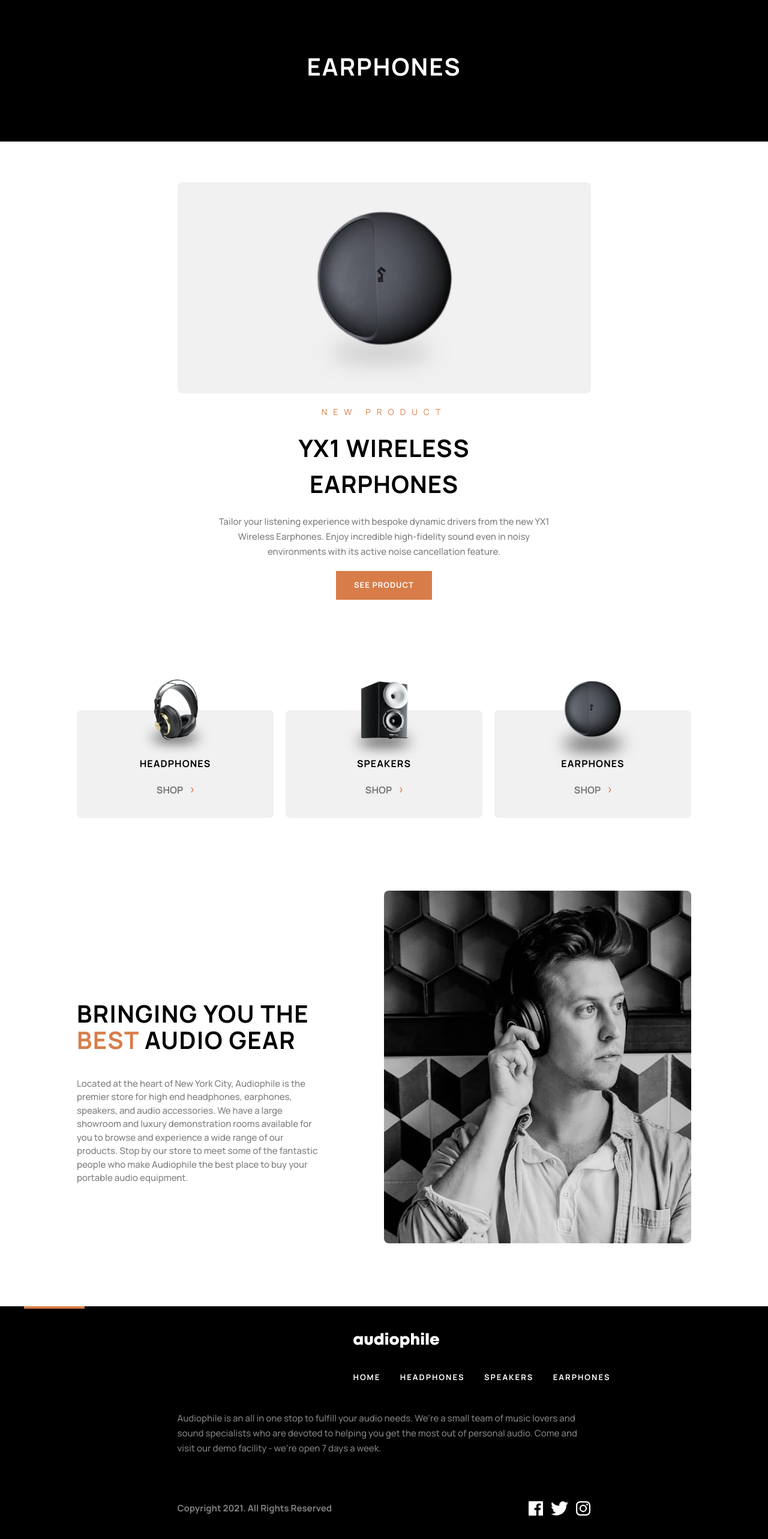
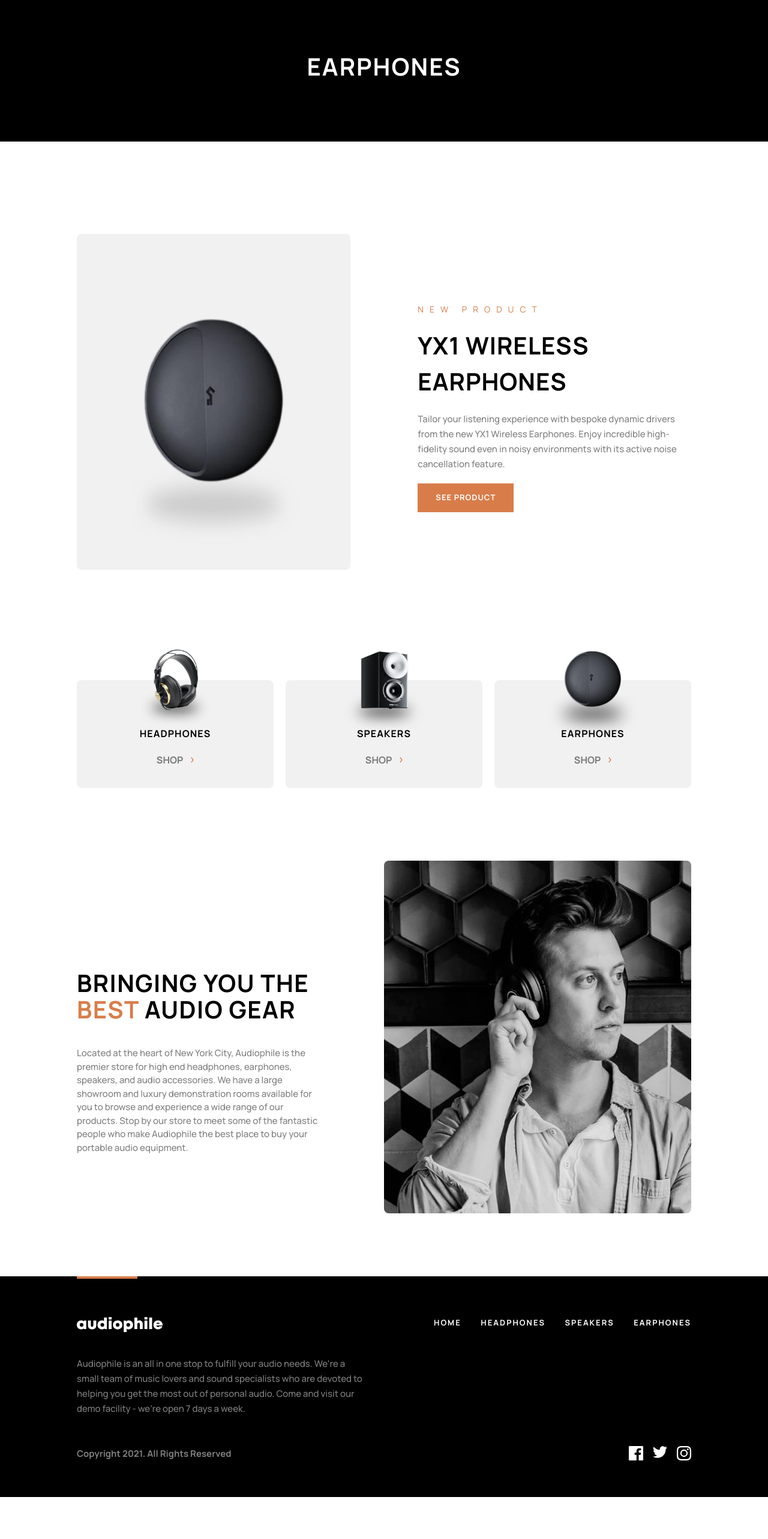
Before and after one commit to Ckola99/Ecom-site, a React (Vite) app in the folder audiophileSite/: page /category/earphones in a window 1280 px wide. Shown: the part 72-2638 px from the top of the page at 60% size. After the commit the page ends 2568 px from the top, so only its background shows below. Built offline with nearby package versions, Linux system fonts and the light colour scheme.

Commit message:
finished most of desktop responsiveness

```diff
--- a/audiophileSite/src/components/CartModal.jsx
+++ b/audiophileSite/src/components/CartModal.jsx
@@ -20,11 +20,11 @@
 
 	return isOpen ? (
 		<div
-			className="fixed inset-0 flex bg-gray-800 bg-opacity-50 transition-colors z-[12] md:grid md:justify-end "
+			className="fixed inset-0 flex bg-gray-800 bg-opacity-50 transition-colors z-[12] md:grid md:justify-end lg:pr-[5%]"
 			onClick={handleCloseModal}
 		>
 			<div
-				className="bg-white p-8 rounded-lg shadow-lg w-[327px] mx-auto mt-[80px] flex flex-col h-[488px] justify-between md:w-[377px] md:mr-8"
+				className="bg-white p-8 rounded-lg shadow-lg w-[327px] mx-auto mt-[80px] flex flex-col h-[488px] justify-between md:w-[377px] md:mr-8 "
 				onClick={(e) => e.stopPropagation()} // Prevent closing the modal when clicking inside it
 			>
 				<h1 className="flex justify-between font-bold text-lg tracking-[1.29px]">
--- a/audiophileSite/src/components/Footer.jsx
+++ b/audiophileSite/src/components/Footer.jsx
@@ -89,14 +89,14 @@
 			)}
 
 			<div className="w-full h-[654px] bg-black flex flex-col items-center text-white md:h-auto md:pb-[60px]">
-				<div className="w-[101px] h-[4px] bg-main-orange md:self-start md:ml-10"></div>
-				<div className="">
+				<div className="w-[101px] h-[4px] bg-main-orange md:self-start md:ml-10 lg:ml-[10%]"></div>
+				<div className="lg:grid lg:grid-cols-2 lg:w-[80%] lg:mt-[5%] flex flex-col items-center w-full">
 					<img
 						src={logo}
 						alt="logo"
-						className="my-10 w-[143px] h-[25px] md:self-start md:ml-10"
+						className="my-10 w-[143px] h-[25px] md:self-start md:ml-10 lg:m-0"
 					/>
-					<div className="w-[108px] h-[148px] text-transform: uppercase text-center text-[13px] tracking-[2px] font-bold md:self-start md:ml-10 md:h-[25px]">
+					<div className="w-[108px] h-[148px] text-transform: uppercase text-center text-[13px] tracking-[2px] font-bold md:self-start md:ml-10 md:h-[25px] lg:ml-0 lg:w-auto lg:place-self-end">
 						<ul className="flex flex-col justify-between h-full md:flex-row md:w-[429px] md:h-[25px]">
 							<li>
 								<Link
@@ -134,7 +134,7 @@
 					</div>
 				</div>
 
-				<p className="my-10 w-[327px] h-[150px] font-medium text-[15px] text-center opacity-50 leading-[25px] md:w-[689px] md:text-left md:mb-0">
+				<p className="my-10 w-[327px] h-[150px] font-medium text-[15px] text-center opacity-50 leading-[25px] md:w-[689px] md:text-left md:mb-0 lg:w-[38%] lg:self-start lg:ml-[10%] ">
 					Audiophile is an all in one stop to
 					fulfill your audio needs. We're a small
 					team of music lovers and sound
@@ -143,24 +143,36 @@
 					Come and visit our demo facility - we’re
 					open 7 days a week.
 				</p>
-				<div className="md:w-[689px] md:flex md:flex-row md:justify-between flex flex-col items-center">
+				<div className="md:w-[689px] md:flex md:flex-row md:justify-between flex flex-col items-center lg:w-[80%]">
 					<p className="opacity-50 font-bold text-[15px] leading-[25px]">
 						Copyright 2021. All Rights
 						Reserved
 					</p>
 					<div className="mt-16 w-[104px] h-[24px] flex justify-between md:mt-0">
-						<img
-							src={facebookLogo}
-							alt="facebook logo"
-						/>
-						<img
-							src={twitterLogo}
-							alt="facebook logo"
-						/>
-						<img
-							src={instaLogo}
-							alt="facebook logo"
-						/>
+						<svg
+							width="24"
+							height="24"
+							xmlns="http://www.w3.org/2000/svg"
+							className="hover:fill-main-orange fill-white"
+						>
+							<path d="M22.675 0H1.325C.593 0 0 .593 0 1.325v21.351C0 23.407.593 24 1.325 24H12.82v-9.294H9.692v-3.622h3.128V8.413c0-3.1 1.893-4.788 4.659-4.788 1.325 0 2.463.099 2.795.143v3.24l-1.918.001c-1.504 0-1.795.715-1.795 1.763v2.313h3.587l-.467 3.622h-3.12V24h6.116c.73 0 1.323-.593 1.323-1.325V1.325C24 .593 23.407 0 22.675 0z" />
+						</svg>
+						<svg
+							width="24"
+							height="24"
+							xmlns="http://www.w3.org/2000/svg"
+							className="hover:fill-main-orange fill-white"
+						>
+							<path d="M24 2.557a9.83 9.83 0 01-2.828.775A4.932 4.932 0 0023.337.608a9.864 9.864 0 01-3.127 1.195A4.916 4.916 0 0016.616.248c-3.179 0-5.515 2.966-4.797 6.045A13.978 13.978 0 011.671 1.149a4.93 4.93 0 001.523 6.574 4.903 4.903 0 01-2.229-.616c-.054 2.281 1.581 4.415 3.949 4.89a4.935 4.935 0 01-2.224.084 4.928 4.928 0 004.6 3.419A9.9 9.9 0 010 17.54a13.94 13.94 0 007.548 2.212c9.142 0 14.307-7.721 13.995-14.646A10.025 10.025 0 0024 2.557z" />
+						</svg>
+						<svg
+							width="24"
+							height="24"
+							xmlns="http://www.w3.org/2000/svg"
+							className="hover:fill-main-orange fill-white"
+						>
+							<path d="M12 2.163c3.204 0 3.584.012 4.85.07 3.252.148 4.771 1.691 4.919 4.919.058 1.265.069 1.645.069 4.849 0 3.205-.012 3.584-.069 4.849-.149 3.225-1.664 4.771-4.919 4.919-1.266.058-1.644.07-4.85.07-3.204 0-3.584-.012-4.849-.07-3.26-.149-4.771-1.699-4.919-4.92-.058-1.265-.07-1.644-.07-4.849 0-3.204.013-3.583.07-4.849.149-3.227 1.664-4.771 4.919-4.919 1.266-.057 1.645-.069 4.849-.069zM12 0C8.741 0 8.333.014 7.053.072 2.695.272.273 2.69.073 7.052.014 8.333 0 8.741 0 12c0 3.259.014 3.668.072 4.948.2 4.358 2.618 6.78 6.98 6.98C8.333 23.986 8.741 24 12 24c3.259 0 3.668-.014 4.948-.072 4.354-.2 6.782-2.618 6.979-6.98.059-1.28.073-1.689.073-4.948 0-3.259-.014-3.667-.072-4.947-.196-4.354-2.617-6.78-6.979-6.98C15.668.014 15.259 0 12 0zm0 5.838a6.162 6.162 0 100 12.324 6.162 6.162 0 000-12.324zM12 16a4 4 0 110-8 4 4 0 010 8zm6.406-11.845a1.44 1.44 0 100 2.881 1.44 1.44 0 000-2.881z" />
+						</svg>
 					</div>
 				</div>
 			</div>
--- a/audiophileSite/src/pages/CategoryPage.jsx
+++ b/audiophileSite/src/pages/CategoryPage.jsx
@@ -5,7 +5,6 @@
 
 const CategoryPage = () => {
 	const { category } = useParams();
-	const [windowWidth, setWindowWidth] = useState(window.innerWidth);
 
 	// Filter items based on the category from the URL parameter
 	let categoryItems = productsData.filter((p) => p.category === category);
@@ -14,6 +13,7 @@
 	categoryItems = categoryItems.sort(
 		(a, b) => (b.new ? 1 : -1) - (a.new ? 1 : -1)
 	);
+	console.log(categoryItems)
 
 	const format = (productName) => {
 		// Split the slug by dashes
@@ -24,13 +24,27 @@
 		return name;
 	}
 
-	// Update window width on resize
+	const [screenSize, setScreenSize] = useState("mobile");
+
 	useEffect(() => {
-		const handleResize = () => setWindowWidth(window.innerWidth);
+		const handleResize = () => {
+			if (window.innerWidth >= 1024) {
+				setScreenSize("desktop");
+			} else if (window.innerWidth >= 768) {
+				setScreenSize("tablet");
+			} else {
+				setScreenSize("mobile");
+			}
+		};
+
 		window.addEventListener("resize", handleResize);
 
-		// Clean up the event listener on component unmount
-		return () => window.removeEventListener("resize", handleResize);
+		// Check initial width on component mount
+		handleResize();
+
+		return () => {
+			window.removeEventListener("resize", handleResize);
+		};
 	}, []);
 
 	return (
@@ -41,31 +55,53 @@
 				</h1>
 			</div>
 
-			{categoryItems.map((item) => (
+			{categoryItems.map((item, index) => (
 				<div
 					key={item.id}
-					className="h-auto w-[327px] mx-auto mt-[68px] flex flex-col justify-between md:w-[689px] items-center"
+					className={`h-auto w-[327px] mx-auto mt-[68px] flex flex-col justify-between md:w-[689px] items-center lg:w-[80%] lg:grid lg:grid-cols-2 lg:h-[560px] gap-[11%] lg:mt-[12%]`}
 				>
 					<img
 						src={
-							windowWidth < 768
+							 screenSize ===
+								  "tablet"
 								? item
 										.categoryImage
-										.mobile
+										.tablet
+								: screenSize ===
+								  "desktop"
+								? item
+										.categoryImage
+										.desktop
 								: item
 										.categoryImage
-										.tablet
+										.mobile
 						}
 						alt={item.name}
-						className="rounded-lg h-[352px] md:w-[689px]"
+						className={`rounded-lg h-[352px] md:w-[689px] lg:h-full ${
+							index % 2 !== 0 &&
+							"lg:col-start-2"
+						} `}
 					/>
-					<div className={`flex flex-col items-center w-[327px] h-auto gap-5 justify-between md:w-[572px] ${!item.new && "mt-5"}`}>
-						{item.new && <p className="uppercase text-main-orange tracking-[10px] text-[14px] mt-5">new product</p>}
-						<h2 className="uppercase text-[28px] font-bold tracking-[1px] md:text-[40px] text-center">
+					<div
+						className={`flex flex-col items-center w-[327px] h-auto gap-5 justify-between md:w-[572px] ${
+							!item.new && "mt-5"
+						} lg:items-start ${
+							index % 2 !== 0 &&
+							"lg:col-start-1 lg:row-start-1"
+						} `}
+					>
+						{item.new && (
+							<p className="uppercase text-main-orange tracking-[10px] text-[14px] mt-5">
+								new product
+							</p>
+						)}
+						<h2 className="uppercase text-[28px] font-bold tracking-[1px] md:text-[40px] text-center lg:text-left">
 							{format(item.name)}
-							<span className="block">{item.category}</span>
+							<span className="block">
+								{item.category}
+							</span>
 						</h2>
-						<p className="font-medium leading-[25px] text-center text-[15px] opacity-50">
+						<p className="font-medium leading-[25px] text-center text-[15px] opacity-50 lg:text-left lg:w-[80%]">
 							{item.description}
 						</p>
 						<Link
--- a/audiophileSite/src/pages/ProductPage.jsx
+++ b/audiophileSite/src/pages/ProductPage.jsx
@@ -7,23 +7,36 @@
 
 
 const ProductPage = () => {
-	const [windowWidth, setWindowWidth] = useState(window.innerWidth);
+	const [screenSize, setScreenSize] = useState("mobile");
 
 	useEffect(() => {
-		const handleResize = () => setWindowWidth(window.innerWidth);
+		const handleResize = () => {
+			if (window.innerWidth >= 1024) {
+				setScreenSize("desktop");
+			} else if (window.innerWidth >= 768) {
+				setScreenSize("tablet");
+			} else {
+				setScreenSize("mobile");
+			}
+		};
+
 		window.addEventListener("resize", handleResize);
 
-		// Clean up the event listener on component unmount
-		return () => window.removeEventListener("resize", handleResize);
+		// Check initial width on component mount
+		handleResize();
+
+		return () => {
+			window.removeEventListener("resize", handleResize);
+		};
 	}, []);
 
 	const { productSlug } = useParams();
 	const product = productsData.find((p) => p.slug === productSlug);
-	const picUrl = `/assets/product-${productSlug}/${windowWidth < 768 ? "mobile" : "tablet"}/image-category-page-preview.jpg`;
-	const productPic1 = `/assets/product-${productSlug}/${windowWidth < 768 ? "mobile" : "tablet"}/image-gallery-1.jpg`;
-	const productPic2 = `/assets/product-${productSlug}/${windowWidth < 768 ? "mobile" : "tablet"}/image-gallery-2.jpg`;
+	const picUrl = `/assets/product-${productSlug}/${screenSize === "tablet" ? "tablet" : screenSize === "desktop" ? "desktop" : "mobile"}/image-category-page-preview.jpg`;
+	const productPic1 = `/assets/product-${productSlug}/${screenSize === "tablet" ? "tablet" : screenSize === "desktop" ? "desktop" : "mobile"}/image-gallery-1.jpg`;
+	const productPic2 = `/assets/product-${productSlug}/${screenSize === "tablet" ? "tablet" : screenSize === "desktop" ? "desktop" : "mobile"}/image-gallery-2.jpg`;
 	const productPic3 = `/assets/product-${productSlug}/${
-		windowWidth < 768 ? "mobile" : "tablet"
+		screenSize === "tablet" ? "tablet" : screenSize === "desktop" ? "desktop" : "mobile"
 	}/image-gallery-3.jpg`;
 	const navigate = useNavigate();
 	const formattedPrice = product.price.toLocaleString();
@@ -36,19 +49,19 @@
 		<div>
 			<button
 				onClick={() => navigate(-1)}
-				className="text-[15px] font-medium leading-[25px] ml-[25px] mt-[25px] opacity-50"
+				className="text-[15px] font-medium leading-[25px] ml-[25px] mt-[25px] opacity-50 lg:ml-[8.5%] hover:text-main-orange"
 			>
 				Go Back
 			</button>
-			<div className="mt-[30px] w-[327px] h-auto mx-auto flex flex-col gap-7 md:grid md:grid-cols-[281px_339px] md:w-[689px] md:h-[480px] md:gap-[69px]">
-				<div className="md:bg-second-gray md:flex md:items-center md:w-[281px] md:rounded-lg">
+			<div className="mt-[30px] w-[327px] h-auto mx-auto flex flex-col gap-7 md:grid md:grid-cols-[281px_339px] md:w-[689px] md:h-[480px] md:gap-[69px] lg:w-[80%] lg:grid-cols-2 lg:gap-[11%] lg:h-[560px]">
+				<div className="md:bg-second-gray md:flex md:items-center md:w-[281px] md:rounded-lg lg:w-full">
 					<img
 						src={picUrl}
 						alt={product.name}
-						className="w-[327px] h-[327px] rounded-lg mx-auto md:w-[181px] md:h-[201px] md:object-cover"
+						className="w-[327px] h-[327px] rounded-lg mx-auto md:w-[181px] md:h-[201px] md:object-cover lg:w-[65%] lg:h-[69%]"
 					/>
 				</div>
-				<div className="md:w-[339px] md:h-[auto] md:flex md:flex-col md:gap-6 md:justify-center flex flex-col gap-6">
+				<div className="md:w-[339px] md:h-[auto] md:flex md:flex-col md:gap-6 md:justify-center flex flex-col gap-6 lg:w-[90%]">
 					{product.new ? (
 						<p className="text-transform: uppercase text-main-orange tracking-[10px] text-[14px] md:tracking-[8.57px]">
 							new product
@@ -57,7 +70,7 @@
 					<h2 className="text-transform: uppercase font-bold text-[28px] tracking-[1px]">
 						{product.name}
 					</h2>
-					<p className="text-[15px] leading-[25px] opacity-50 font-medium">
+					<p className="text-[15px] leading-[25px] opacity-50 font-medium lg:w-full">
 						{product.description}
 					</p>
 					<p className="font-bold ">
@@ -66,7 +79,8 @@
 					<AddToCart product={product} />
 				</div>
 			</div>
-			<div className="w-[327px] h-auto flex flex-col mx-auto my-[70px] justify-between md:w-[689px] gap-7">
+			<div className=" lg:grid lg:grid-cols-[57%_32%] lg:w-[80%] lg:mx-auto lg:mt-20 lg:gap-[11%]">
+				<div className="w-[327px] h-auto flex flex-col mx-auto my-[70px] justify-between md:w-[689px] gap-7 lg:m-0">
 				<h2 className="font-bold text-2xl leading-[36px] tracking-[0.86px] text-transform: uppercase">
 					Features
 				</h2>
@@ -74,11 +88,11 @@
 					{product.features}
 				</p>
 			</div>
-			<div className="w-[327px] h-[217px] mx-auto flex flex-col justify-between md:w-[549px] md:h-[159px] md:grid md:grid-cols-2 md:mx-0 md:ml-10 md:gap-[11px]">
+			<div className="w-[327px] h-[217px] mx-auto flex flex-col justify-between md:w-[549px] md:h-[159px] md:grid md:grid-cols-2 md:mx-0 md:ml-10 md:gap-[11px] lg:ml-0 lg:flex lg:flex-col">
 				<h2 className="text-transform: uppercase font-bold text-2xl leading-[36px] tracking-[0.86px]">
 					in the box
 				</h2>
-				<div className="w-[210px] h-[157px] md:flex md:flex-col md:justify-between  md:justify-self-end">
+				<div className="w-[210px] h-[157px] md:flex md:flex-col md:justify-between  md:justify-self-end ">
 					{product.includes.map((item, index) => (
 						<p
 							key={index}
@@ -95,23 +109,30 @@
 					))}
 				</div>
 			</div>
-			<div className="w-[327px] h-[756px] mx-auto my-[70px] flex flex-col justify-between md:grid md:grid-cols-[277px_413px] md:w-[690px] md:h-[368px] md:mt-[120px] md:gap-[18px]">
-				<div className="w-[327px] h-[174px] overflow-hidden rounded-lg md:row-start-1 md:row-span-1 md:w-[277px]">
+			</div>
+			<div className="w-[327px] h-[756px] mx-auto my-[70px] flex flex-col justify-between md:grid md:grid-cols-[277px_413px] md:w-[690px] md:h-[368px] md:mt-[120px] md:gap-[18px] lg:w-[80%] lg:grid-cols-[40%_57%] lg:h-[592px]">
+				<div className="w-[327px] h-[174px] overflow-hidden rounded-lg md:row-start-1 md:row-span-1 md:w-[277px] lg:w-full lg:h-full">
 					<img
 						src={productPic1}
 						alt={product.name}
+						className="lg:w-full"
+
 					/>
 				</div>
-				<div className="w-[327px] h-[174px] rounded-lg overflow-hidden md:col-start-1 md:col-span-1 md:row-start-2 md:row-span-1 md:w-[277px]">
+				<div className="w-[327px] h-[174px] rounded-lg overflow-hidden md:col-start-1 md:col-span-1 md:row-start-2 md:row-span-1 md:w-[277px] lg:w-full lg:h-full">
 					<img
 						src={productPic2}
 						alt={product.name}
+						className="lg:w-full"
+
 					/>
 				</div>
-				<div className="w-[327px] h-[368px] rounded-lg overflow-hidden md:col-start-2 md:col-span-1 md:row-start-1 md:row-span-2 md:w-[395px]">
+				<div className="w-[327px] h-[368px] rounded-lg overflow-hidden md:col-start-2 md:col-span-1 md:row-start-1 md:row-span-2 md:w-[395px] lg:w-full lg:h-full">
 					<img
 						src={productPic3}
 						alt={product.name}
+						className="lg:w-full"
+
 					/>
 				</div>
 			</div>
```
Also changed, not shown: audiophileSite/src/components/Suggestions.jsx (+6 -6 lines), audiophileSite/src/pages/Checkout.jsx (+12 -10 lines).
